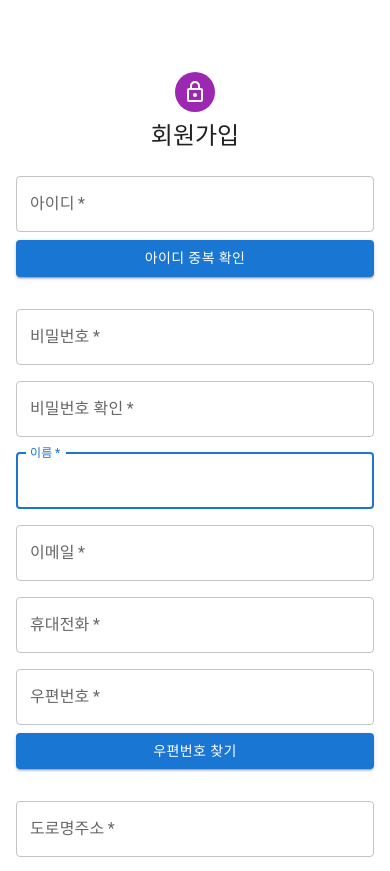
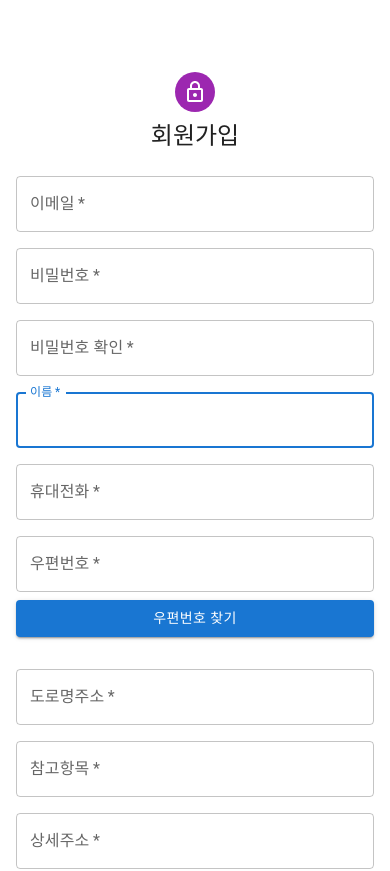
Before and after one commit to FrankSausage/SpringBoot-React-DeliveryAppMakingProject-2024.04, a React (Create React App) app in the folder src/main/frontend/: page /SignUp in a window 390 px wide. Shown: the top 871 px of the page. Built offline with nearby package versions, Linux system fonts and the light colour scheme; no server answers.

Commit message:
[Fix] SignUp, PhoneNumber
SignUp -
UserId 삭제

PhoneNumber -
MaxLength: 13 추가

```diff
--- a/src/main/frontend/src/pages/SignUp.jsx
+++ b/src/main/frontend/src/pages/SignUp.jsx
@@ -3,9 +3,9 @@ import { Avatar, Button, CssBaseline, TextField, FormControlLabel, Checkbox, Gri
 import LockOutlinedIcon from '@mui/icons-material/LockOutlined';
 import { createTheme, ThemeProvider } from '@mui/material/styles';
 import Footer from '../components/Footer';
-import { Form, Link, useNavigate } from 'react-router-dom';
+import { Link, useNavigate } from 'react-router-dom';
 import { findPostcode } from '../utils/AddressUtil';
-import { register, registerTest } from '../utils/firebase';
+import { register } from '../utils/firebase';
 import { useMutation } from '@tanstack/react-query';
 import axios from 'axios';
 
@@ -18,8 +18,6 @@ export default function SignUp() {
   const [extraAddress, setExtraAddress] = useState('');
   const [role, setRole] = useState('');
   const [passwordMatch, setPasswordMatch] = useState(true);
-  const [username, setUsername] = useState('');
-  const [isUsernameAvailable, setIsUsernameAvailable] = useState(true);
   const [phoneNumber, setPhoneNumber] = useState('');
   const navigate = useNavigate();
 
@@ -92,17 +90,12 @@ export default function SignUp() {
     try{
       data.append('currentAddress', (roadAddress + ' ' + jibunAddress + ' ' + extraAddress));
       data.append('role', role);
-      data.append('userId', username);
       return await data;
     }
     catch{
       return 'Error!';
     }
   }
-
-  const checkUsernameAvailability = () => {
-    setIsUsernameAvailable(username !== '');
-  };
 
   return (
     <ThemeProvider theme={defaultTheme}>
@@ -128,25 +121,11 @@ export default function SignUp() {
                 <TextField
                   required
                   fullWidth
-                  id="userId"
-                  label="아이디"
-                  name="userId"
-                  autoComplete="family-name"
-                  value={username}
-                  onChange={(e) => setUsername(e.target.value)}
+                  id="email"
+                  label="이메일"
+                  name="email"
+                  autoComplete="email"
                 />
-                <Button
-                  type="button"
-                  onClick={checkUsernameAvailability}
-                  fullWidth
-                  variant="contained"
-                  sx={{ mt: 1, mb: 2 }}
-                >
-                  아이디 중복 확인
-                </Button>
-                {!isUsernameAvailable && (
-                  <Typography variant="caption" color="error">아이디가 이미 사용 중입니다.</Typography>
-                )}
               </Grid>
               <Grid item xs={12}>
                 <TextField
@@ -187,23 +166,14 @@ export default function SignUp() {
                 <TextField
                   required
                   fullWidth
-                  id="email"
-                  label="이메일"
-                  name="email"
-                  autoComplete="email"
-                />
-              </Grid>
-              <Grid item xs={12}>
-                <TextField
-                  required
-                  fullWidth
                   id="phone"
                   label="휴대전화"
                   name="phone"
                   autoComplete="phone"
                   value={phoneNumber}
                   onChange={handlePhoneNumberChange}
-                  InputProps={{
+                  inputProps={{
+                    maxLength: 13,
                     inputMode: 'numeric',
                   }}
                 />
```
